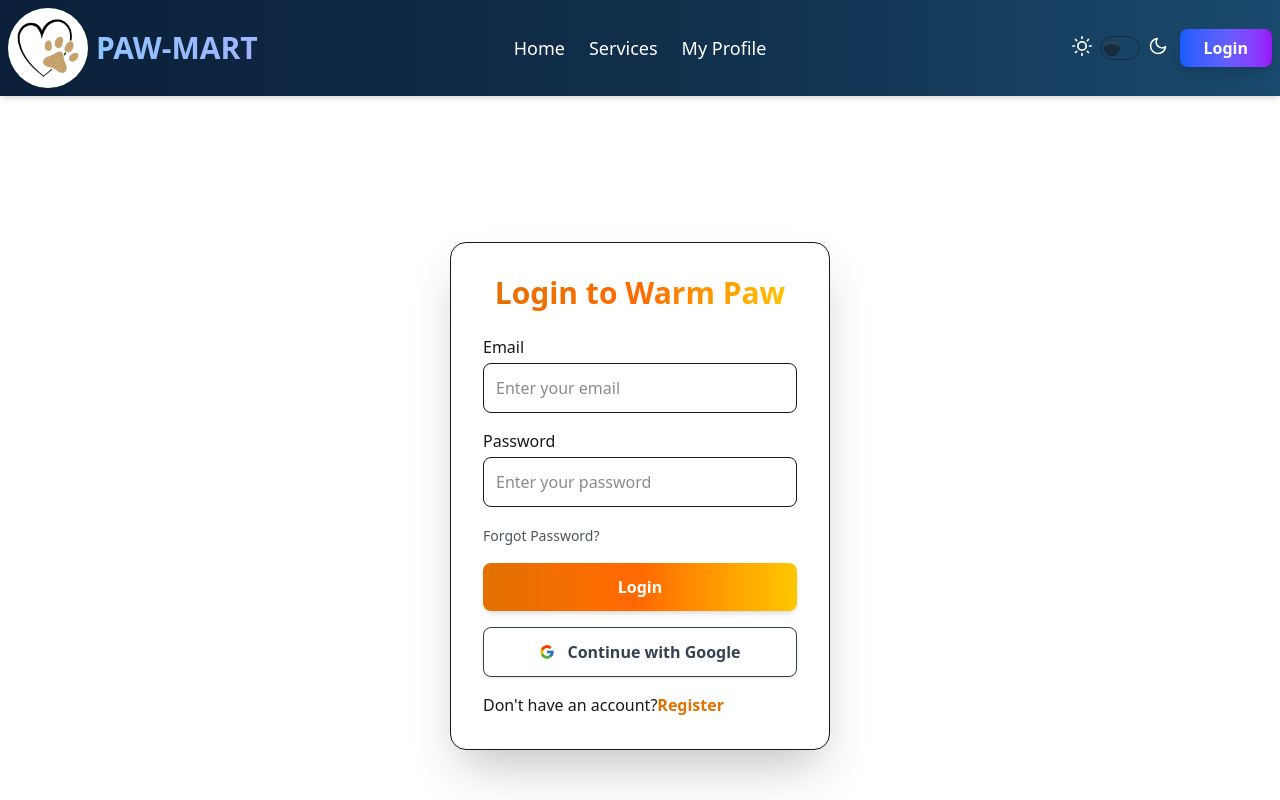
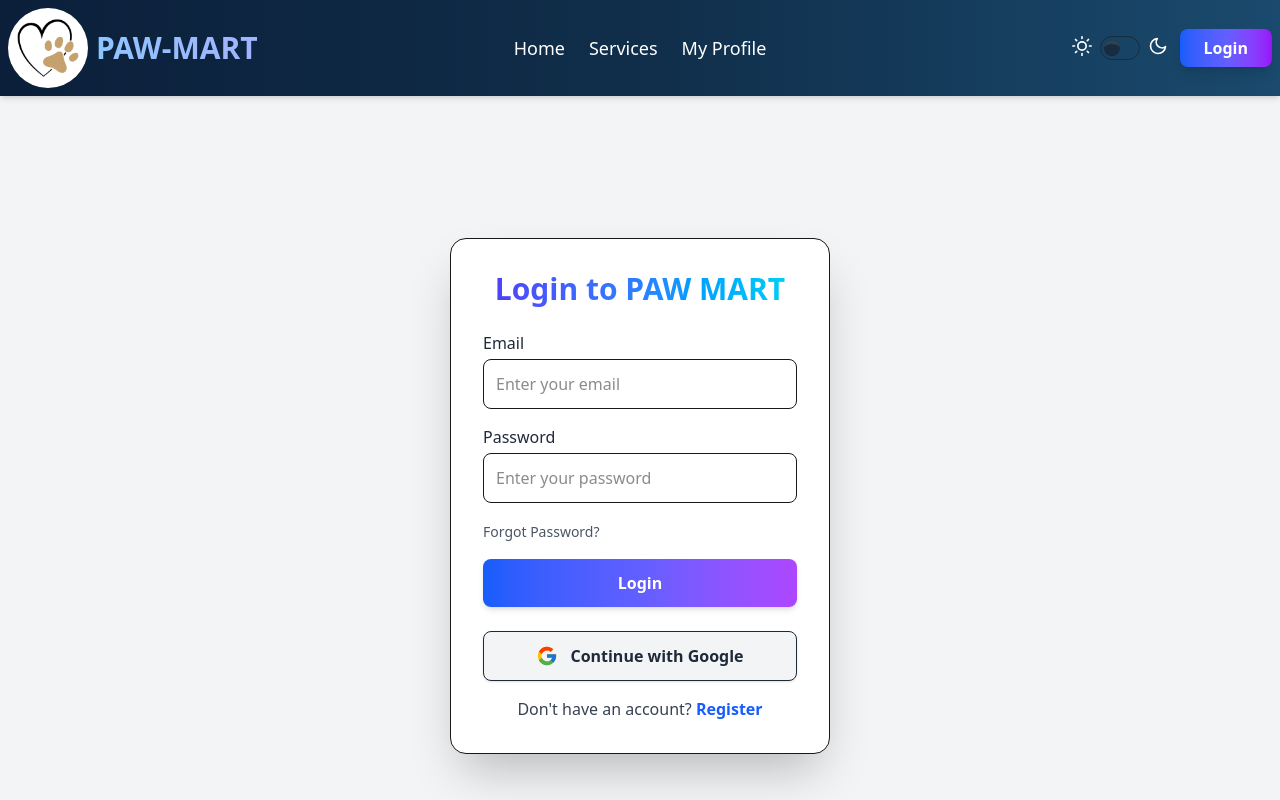
Before and after one commit to akashchy23/Paw-mart, a React (Vite) app: page /Login in a window 1280 px wide. Shown: the top 800 px of the page. Built offline with nearby package versions, Linux system fonts and the light colour scheme; no server answers.

Commit message:
update on navbar

```diff
--- a/src/Pages/Login.jsx
+++ b/src/Pages/Login.jsx
@@ -11,112 +11,110 @@ const Login = () => {
   const { setUser, handleGoogleSignIn } = useContext(AuthContext);
 
   const location = useLocation();
-  const navigate = useNavigate()
-  const [email, setEmail] = useState('')
-  console.log(location);
-
+  const navigate = useNavigate();
+  const [email, setEmail] = useState("");
 
   const handleSubmit = (e) => {
     e.preventDefault();
     const email = e.target.email.value;
     const password = e.target.password.value;
 
-
     signInWithEmailAndPassword(auth, email, password)
       .then((userCredential) => {
         const user = userCredential.user;
         setUser(user);
         toast.success("Logged in successfully!");
-        navigate(location.state ? location.state : '/')
-      })
-      .catch((error) => {
-        toast.error(error.message);
-      });
-  };
-  // console.log(user);
-
-  // for google sign in
-  const googleSignIn = () => {
-    handleGoogleSignIn()
-      .then((result) => {
-        const user = result.user
-        setUser(user)
-        toast.success("Logged in successfully!");
-        navigate("/")
+        navigate(location.state ? location.state : "/");
       })
       .catch((error) => {
         toast.error(error.message);
       });
   };
 
-  // for forget password
-  const handleForget = () =>{
-    navigate(`/forget/${email}`)
+  const googleSignIn = () => {
+    handleGoogleSignIn()
+      .then((result) => {
+        setUser(result.user);
+        toast.success("Logged in successfully!");
+        navigate("/");
+      })
+      .catch((error) => {
+        toast.error(error.message);
+      });
+  };
 
-  }
+  const handleForget = () => {
+    navigate(`/forget/${email}`);
+  };
 
   return (
-    <div className="min-h-screen flex items-center justify-center p-6">
-      <div className="rounded-2xl shadow-2xl p-8 w-[380px] border bg-white">
-        <h2 className="text-3xl font-bold text-center bg-gradient-to-r from-amber-600 via-orange-500 to-yellow-400 bg-clip-text text-transparent mb-6">
-          Login to Warm Paw
+    <div className="min-h-screen flex items-center justify-center p-6 bg-gray-100 dark:bg-gray-900 transition-all">
+      <div className="rounded-2xl shadow-2xl p-8 w-[380px] border bg-white dark:bg-gray-800 dark:border-gray-700 transition-all">
+        <h2 className="text-3xl font-bold text-center bg-gradient-to-r from-indigo-600 via-blue-500 to-cyan-400 bg-clip-text text-transparent mb-6">
+          Login to PAW MART
         </h2>
 
         <form onSubmit={handleSubmit} className="space-y-4">
           {/* Email Field */}
           <div>
-            <label className="font-medium">Email</label>
+            <label className="font-medium text-gray-800 dark:text-gray-200">Email</label>
             <input
-            onChange={(e) => setEmail(e.target.value)}
+              onChange={(e) => setEmail(e.target.value)}
               name="email"
               type="email"
               placeholder="Enter your email"
-              className="w-full p-3 mt-1 rounded-lg border focus:ring focus:ring-amber-300 outline-none"
+              className="w-full p-3 mt-1 rounded-lg border dark:bg-gray-700 dark:text-white dark:border-gray-600 focus:ring focus:ring-blue-300 outline-none"
               required
             />
           </div>
 
           {/* Password Field */}
           <div>
-            <label className="font-medium">Password</label>
+            <label className="font-medium text-gray-800 dark:text-gray-200">Password</label>
             <input
               name="password"
               type="password"
               placeholder="Enter your password"
-              className="w-full p-3 mt-1 rounded-lg border focus:ring focus:ring-amber-300 outline-none"
+              className="w-full p-3 mt-1 rounded-lg border dark:bg-gray-700 dark:text-white dark:border-gray-600 focus:ring focus:ring-blue-300 outline-none"
               required
             />
           </div>
 
-          {/* Forget Password */}
-          <div className="">
-            <button onClick={handleForget} href="#" className="text-sm text-gray-600 hover:underline">
+          {/* Forgot Password */}
+          <div>
+            <button
+              onClick={handleForget}
+              type="button"
+              className="text-sm text-gray-600 dark:text-gray-300 hover:underline"
+            >
               Forgot Password?
             </button>
           </div>
 
-          {/* Login Button — (your gradient style) */}
-          <Link
-            to={"/"}
-            className="block text-center px-6 py-3 font-semibold text-white rounded-lg bg-gradient-to-r from-amber-600 via-orange-500 to-yellow-400 hover:from-yellow-400 hover:via-orange-500 hover:to-amber-600 transition-all duration-300 shadow-md hover:shadow-lg"
+          {/* Login Button — NEW COLOR */}
+          <button
+            type="submit"
+            className="w-full text-center px-6 py-3 font-semibold text-white rounded-lg bg-gradient-to-r from-blue-600 via-indigo-500 to-purple-500 hover:from-purple-500 hover:via-indigo-500 hover:to-blue-600 transition-all duration-300 shadow-md hover:shadow-lg"
           >
             Login
-          </Link>
+          </button>
 
           {/* Google Login */}
           <button
             type="button"
             onClick={googleSignIn}
-            className="w-full flex items-center justify-center gap-3 px-6 py-3 mt-2 font-semibold text-gray-700 rounded-lg border shadow-sm bg-white hover:shadow-md transition-all duration-300">
-            <FcGoogle />
+            className="w-full flex items-center justify-center gap-3 px-6 py-3 mt-2 font-semibold text-gray-800 dark:text-gray-200 rounded-lg border dark:border-gray-600 shadow-sm bg-gray-100 dark:bg-gray-700 hover:bg-gray-200 dark:hover:bg-gray-600 transition-all duration-300"
+          >
+            <FcGoogle size={22} />
             Continue with Google
           </button>
 
-          <div className="">
-            <span>Don't have an account?</span>
+          {/* Register Redirect */}
+          <div className="text-center mt-3 text-gray-700 dark:text-gray-300">
+            <span>Don't have an account? </span>
             <Link
-              className="text-amber-600 font-semibold hover:underline"
-              to={"/Signup"}
+              className="text-blue-600 dark:text-blue-300 font-semibold hover:underline"
+              to="/Signup"
             >
               Register
             </Link>
```
Also changed, not shown: src/Pages/Register.jsx (+29 -46 lines).
